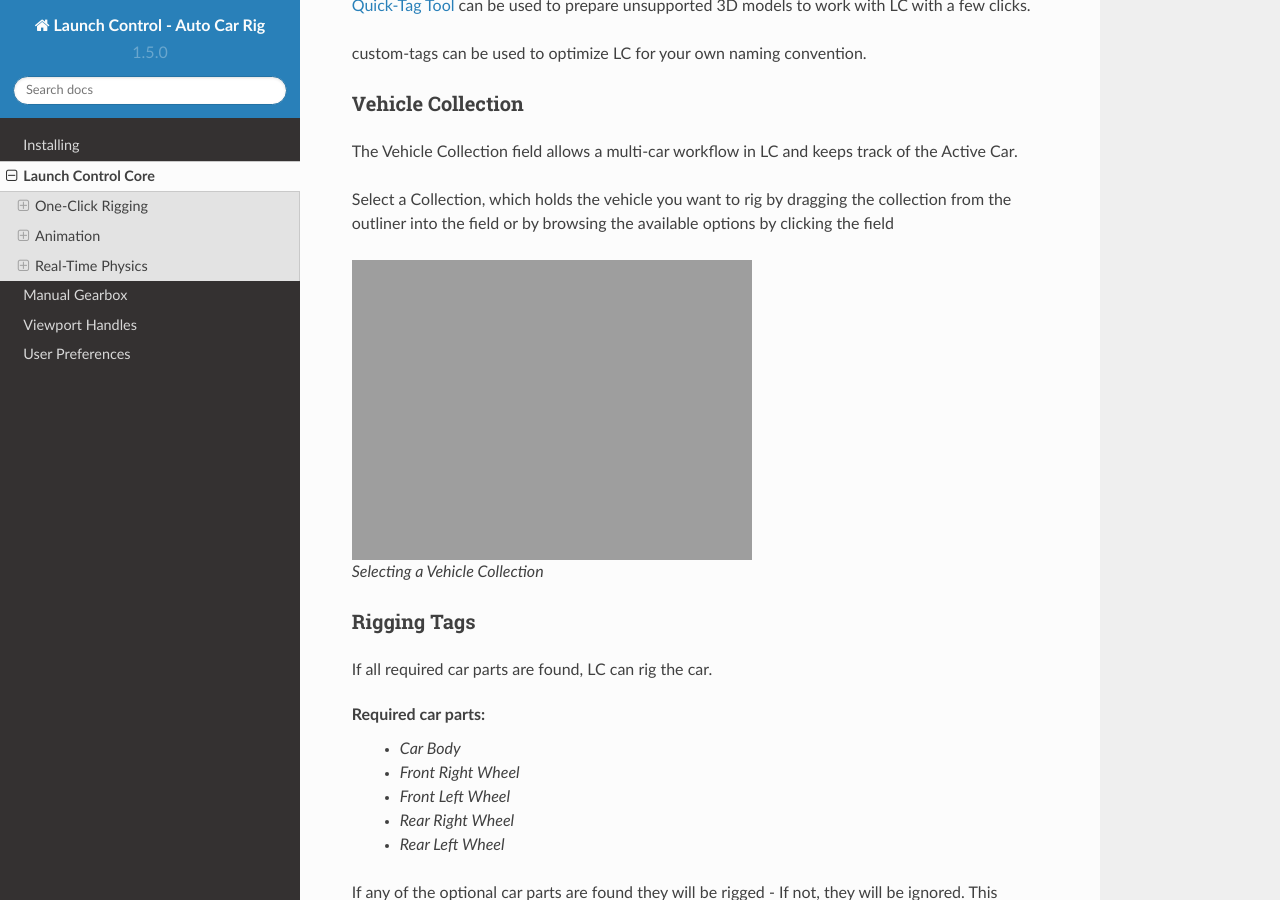
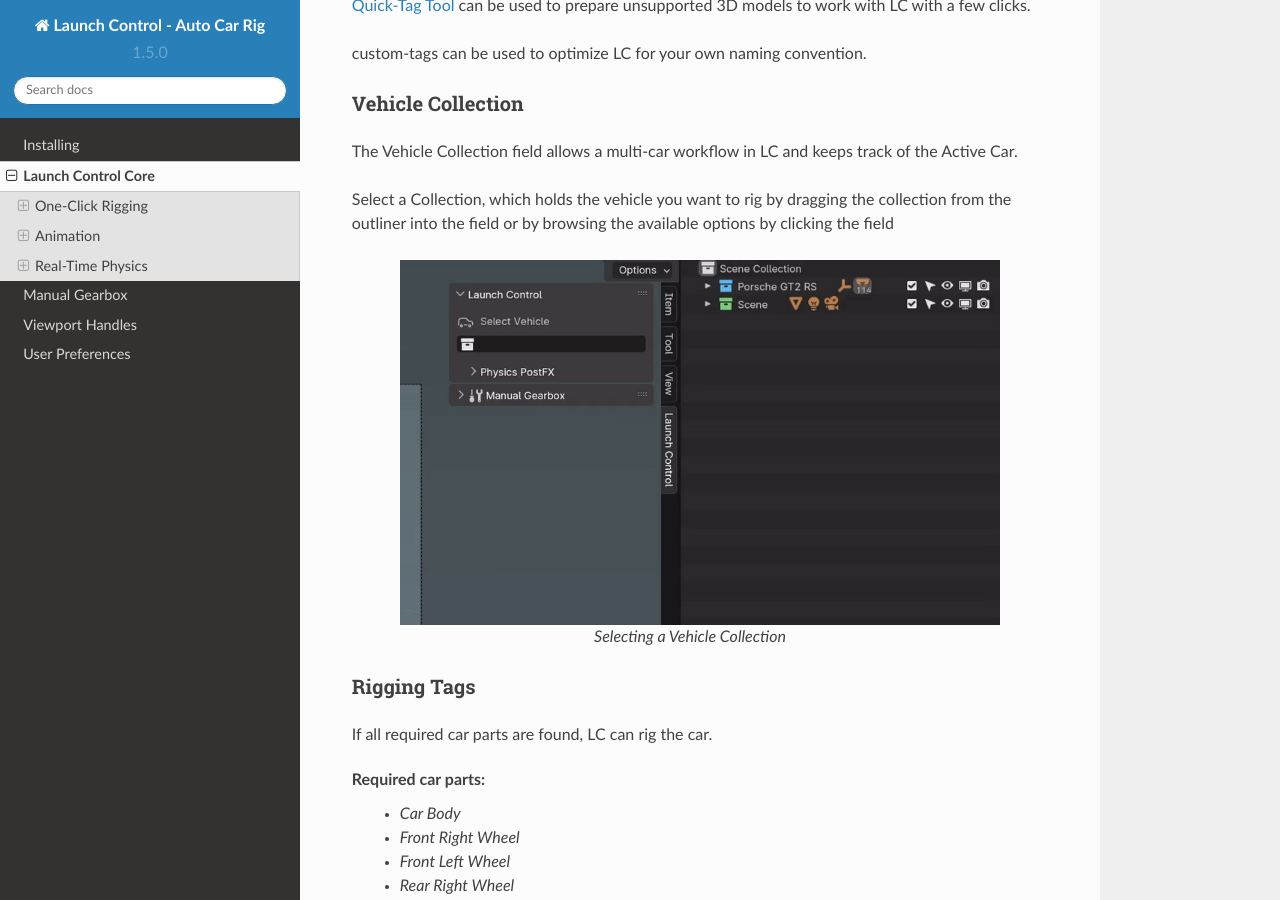
Before and after one commit to DanielVesterbaek/launch-control-documentation, a Sphinx documentation site: the page built from docs/source/launch-control-core.rst, in a window 1280 px wide and 900 px high, scrolled down 366 px. Built offline with Sphinx 7.4.7 and the Read the Docs theme 2.0.0, drawn with Linux system fonts in a browser that asks for light colours.

Commit message:
Update launch-control-core.rst

```diff
--- a/docs/source/launch-control-core.rst
+++ b/docs/source/launch-control-core.rst
@@ -25,10 +25,10 @@ Select a Collection, which holds the vehicle you want to rig by dragging the col
 ..  figure:: gif/DOC_Select_Car_GIF.gif
     :alt: Select Car GIF
     :class: with-shadow
-    :width: 350px
+    :width: 600px
     :align: center
 
-   *Selecting a Vehicle Collection*
+    *Selecting a Vehicle Collection*
 
 
 .. _rigging-tags:
```
